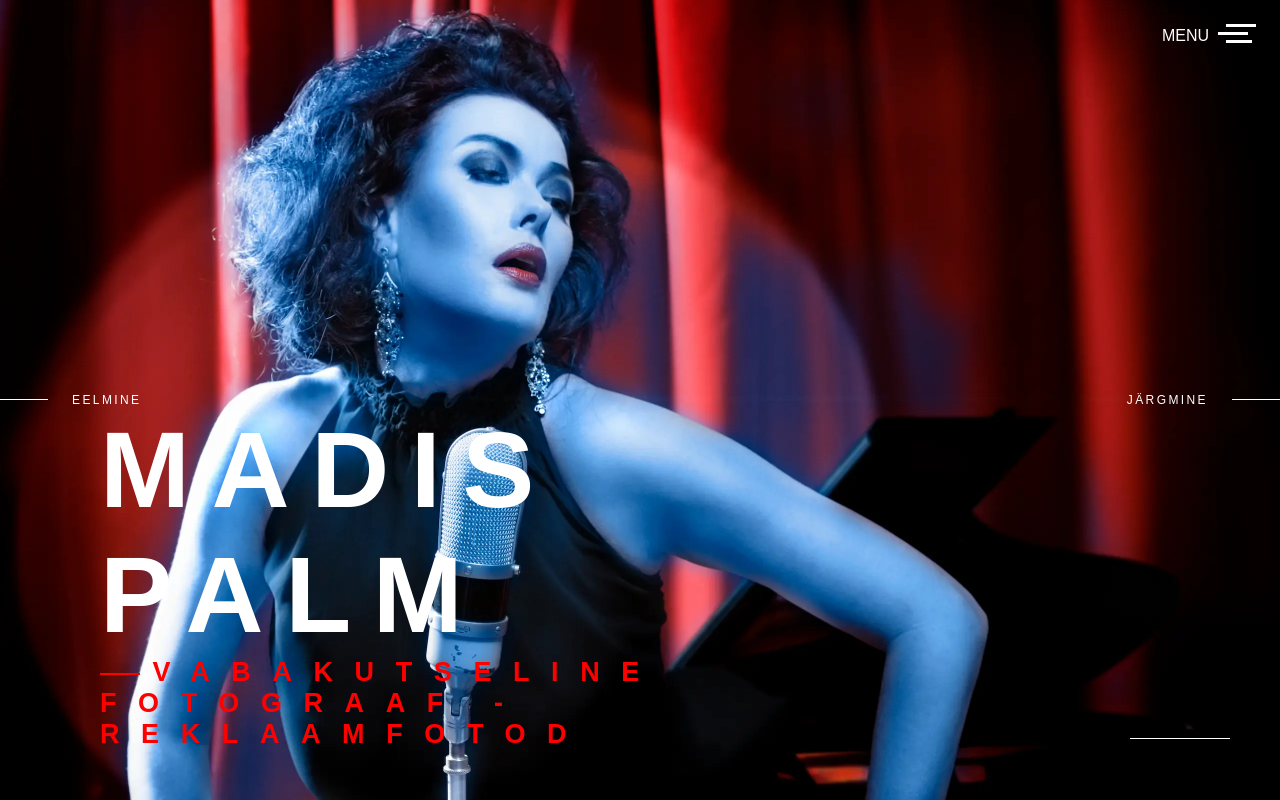
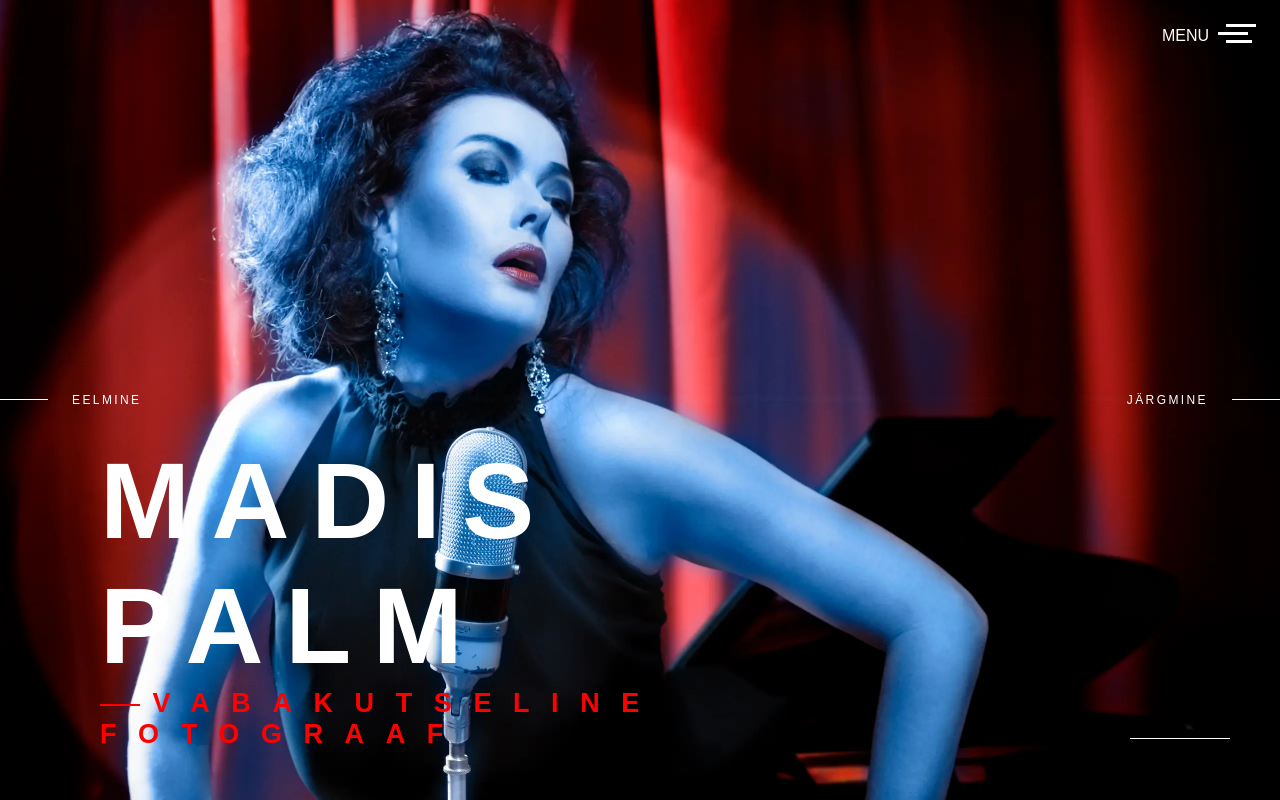
Before and after one commit to palmwebsite/photoFashion, a Next.js app: page / in a window 1280 px wide. Built offline with nearby package versions, Linux system fonts and the light colour scheme.

Commit message:
main slideri teksti muudatus

```diff
--- a/src/app/components/mainSlider/conf.ts
+++ b/src/app/components/mainSlider/conf.ts
@@ -10,7 +10,7 @@ const TEXTS: ISlideHref[] = [
   {
     // esimese slaidi tekstid ja link
     h1: "madis palm",
-    h2: "vabakutseline fotograaf - reklaamfotod",
+    h2: "vabakutseline fotograaf",
     href: goToGalleryWithFilter("all"),
   },
   {
@@ -32,7 +32,7 @@ const TEXTS: ISlideHref[] = [
   },
   {
     h1: "madis palm",
-    h2: "fotolavastused",
+    h2: "reklaamfotod",
     href: URLS.about,
   },
   {
```
